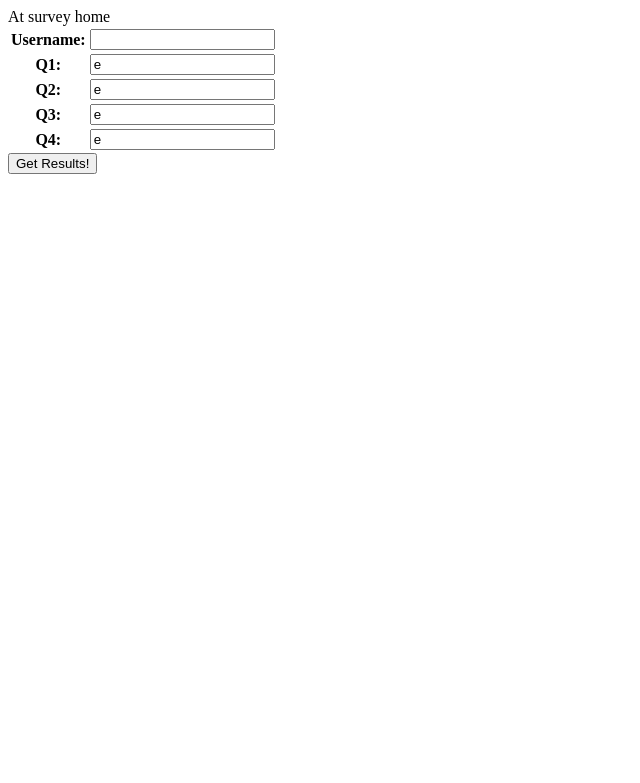
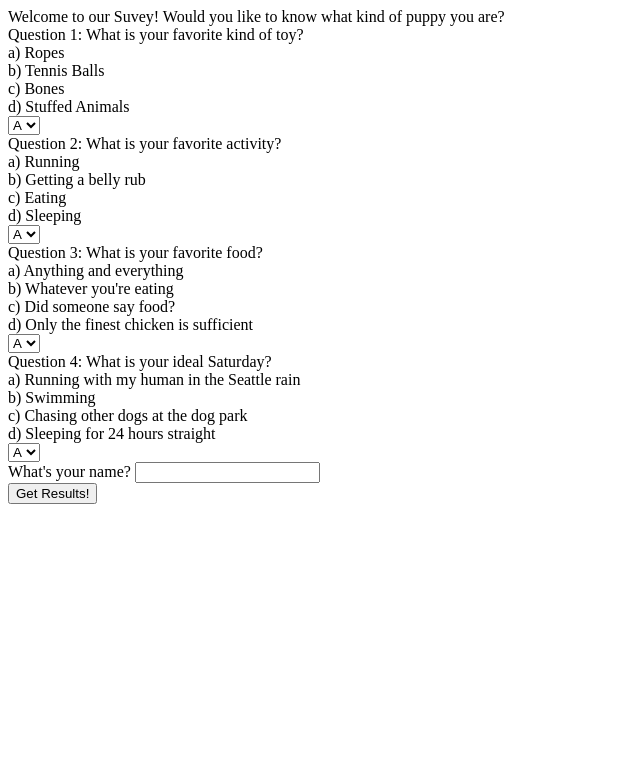
Before and after one commit to uw-ictd/ICTD_Free_Basics_Survey, a Django app: page / in a window 1280 px wide. Shown: the top 783 px of the page, without its empty margins (0-640 px from the left). Run offline with Django 3.2, Linux system fonts and the light colour scheme.

Commit message:
Added simple ui

```diff
--- a/SampleSurvey/SampleSurvey/templates/home.html
+++ b/SampleSurvey/SampleSurvey/templates/home.html
@@ -1,7 +1,46 @@
-At survey home
+Welcome to our Suvey! Would you like to know what kind of puppy you are?
 <form action="/results/" method="post">{% csrf_token %}
-<!--  <label for="username">Enter name: </label>
-      <input id="username" type="text" name="username" value="{{ current_username }}">-->
-<table> {{form }} </table>
-  <input type="submit" value="Get Results!">
+{{ form.non_field_errors }}
+<div class="fieldWrapper">
+  {{ form.q1.errors }}
+  <label for="{{ form.q1.id_for_label }}">Question 1: What is your favorite kind of toy?</label>
+  <div>a) Ropes</div>
+  <div>b) Tennis Balls</div>
+  <div>c) Bones</div>
+  <div>d) Stuffed Animals</div>
+  {{ form.q1 }}
+</div>
+<div class="fieldWrapper">
+  {{ form.q2.errors }}
+  <label for="{{ form.q2.id_for_label }}">Question 2: What is your favorite activity?</label>
+  <div>a) Running</div>
+  <div>b) Getting a belly rub</div>
+  <div>c) Eating</div>
+  <div>d) Sleeping</div>
+  {{ form.q2 }}
+</div>
+<div class="fieldWrapper">
+  {{ form.q3.errors }}
+  <label for="{{ form.q3.id_for_label }}">Question 3: What is your favorite food?</label>
+  <div>a) Anything and everything</div>
+  <div>b) Whatever you're eating</div>
+  <div>c) Did someone say food?</div>
+  <div>d) Only the finest chicken is sufficient</div>
+  {{ form.q3 }}
+</div>
+<div class="fieldWrapper">
+  {{ form.q4.errors }}
+  <label for="{{ form.q4.id_for_label }}">Question 4: What is your ideal Saturday?</label>
+  <div>a) Running with my human in the Seattle rain</div>
+  <div>b) Swimming</div>
+  <div>c) Chasing other dogs at the dog park</div>
+  <div>d) Sleeping for 24 hours straight</div>
+  {{ form.q4 }}
+</div>
+<div class="fieldWrapper">
+  {{ form.username.errors }}
+  <label for="{{ form.username.id_for_label }}">What's your name?</label>
+  {{ form.username }}
+</div>
+<input type="submit" value="Get Results!">
 </form>
--- a/SampleSurvey/Survey/models.py
+++ b/SampleSurvey/Survey/models.py
@@ -7,10 +7,11 @@ from django.db import models
 # This class holds the information we need from each user, that is, their answers for the 4
 # questions, their results, and their username
 class Answers(models.Model):
-    q1 = models.CharField(max_length=1, default='e')
-    q2 = models.CharField(max_length=1, default='e')
-    q3 = models.CharField(max_length=1, default='e')
-    q4 = models.CharField(max_length=1, default='e')
+    ANSWER_CHOICES = ( ('a', 'A'), ('b', 'B'), ('c', 'C'), ('d', 'D'),)
+    q1 = models.CharField(max_length=1, choices=ANSWER_CHOICES, default='')
+    q2 = models.CharField(max_length=1, choices=ANSWER_CHOICES, default='')
+    q3 = models.CharField(max_length=1, choices=ANSWER_CHOICES, default='')
+    q4 = models.CharField(max_length=1, choices=ANSWER_CHOICES, default='')
     result = models.CharField(max_length=20, default='Golden Retriever')
     username = models.CharField(max_length=30, default='')
     def __str__(self):
--- a/SampleSurvey/Survey/urls.py
+++ b/SampleSurvey/Survey/urls.py
@@ -4,4 +4,5 @@ from django.contrib import admin
 
 urlpatterns = [ url(r'^$', views.home, name='home'),
                 url(r'^results', views.results, name='results'),
+                url(r'^error', views.error, name='error'),
 ]
--- a/SampleSurvey/Survey/views.py
+++ b/SampleSurvey/Survey/views.py
@@ -41,3 +41,6 @@ def calculate_result(res):
         return 'Pug'
     else:
         return 'Poodle'
+
+def error(request):
+    return render(request, "error.html", {})
```
Also changed, not shown: SampleSurvey/db.sqlite3, 3 other files.
